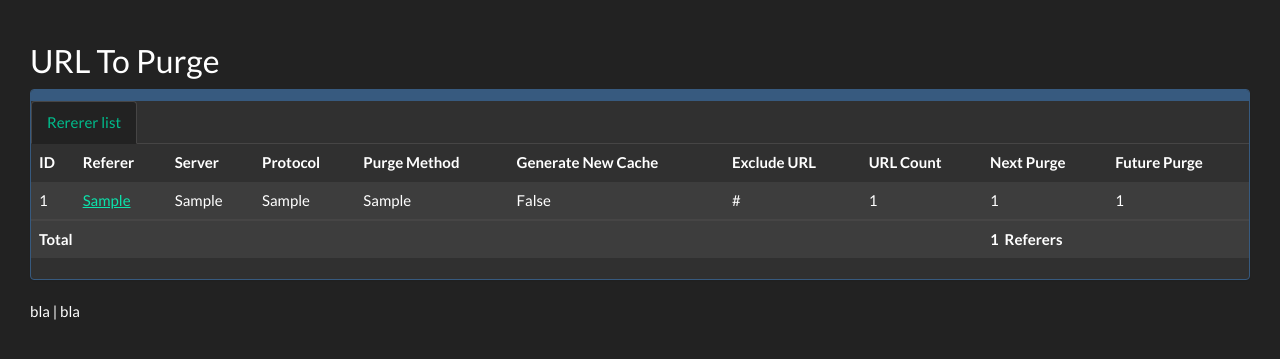
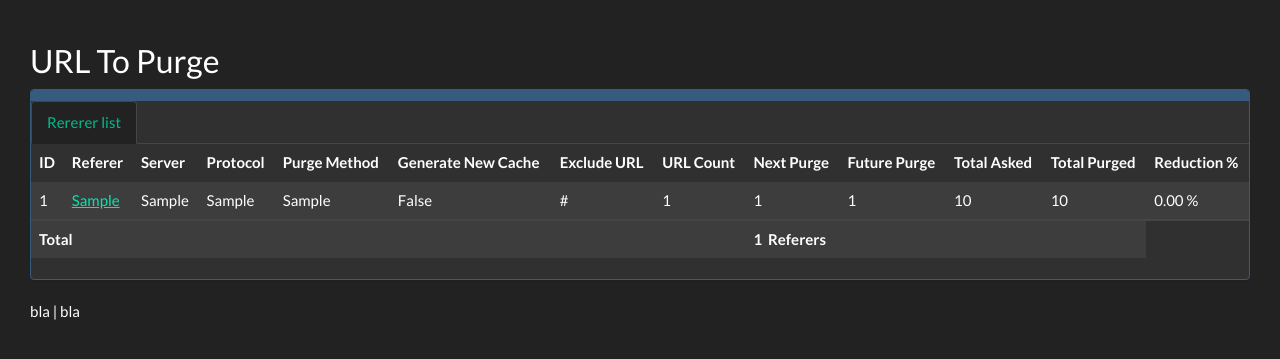
Before and after one commit to javierpi/purge, a Django app: page / in a window 1280 px wide. Shown: the part 60-419 px from the top of the page. Run offline with Django 3.2, Linux system fonts and the light colour scheme; tables that the repository leaves empty hold one stand-in row (values such as "Sample post"); parts of the project's set-up code (start-up, migrations or seed data) failed here and were passed over; some libraries are stand-ins or nearby versions.

Commit message:
Agrega % rendimiento

```diff
--- a/purge_proy/purge/models.py
+++ b/purge_proy/purge/models.py
@@ -2,6 +2,7 @@
 from __future__ import unicode_literals
 
 from django.db import models
+from django.db.models import Sum
 
 
 class PurgeProyect(models.Model):
@@ -21,6 +22,21 @@ class PurgeProyect(models.Model):
 
     def future_ask(self):
         return ToPurge.objects.filter(proyect=self.id).filter(future_ask__gt=0).count()
+
+    def total_asked(self):
+        return ToPurge.objects.filter(proyect=self.id).aggregate(total_asked=Sum('total_asked'))
+
+    def total_purged(self):
+        return ToPurge.objects.filter(proyect=self.id).aggregate(total_purged=Sum('total_purged'))
+
+    def reduction_percent(self):
+        pur = ToPurge.objects.filter(proyect=self.id).aggregate(total_purged=Sum('total_purged'))
+        asked = ToPurge.objects.filter(proyect=self.id).aggregate(total_asked=Sum('total_asked'))
+        if pur['total_purged'] and asked['total_asked']:
+            rat = (1 - (float(float(pur['total_purged']) / float(asked['total_asked'])))) * 100
+        else:
+            rat = 0.00
+        return rat
 
     class Meta:
         verbose_name_plural = 'Purge Proyects'
--- a/purge_proy/purge/templates/purge/topurge.html
+++ b/purge_proy/purge/templates/purge/topurge.html
@@ -1,6 +1,5 @@
 {% extends "purge/header.html" %}
 {% load static %}
-
 
 {% block content %}
 
@@ -43,6 +42,9 @@
                     <th>URL Count</th>
                     <th>Next Purge</th>
                     <th>Future Purge</th>
+                    <th>Total Asked</th>
+                    <th>Total Purged</th>
+                    <th>Reduction %</th>
                   </tr>
                 </thead>
                 <tbody>
@@ -58,6 +60,13 @@
                       <td>{{ group.urlcount }}</td>
                       <td>{{ group.next_ask }}</td>
                       <td>{{ group.future_ask }}</td>
+                      <td>{{ group.total_asked.total_asked }}</td>
+                      <td>{{ group.total_purged.total_purged }}</td>
+                      <td>{{ group.reduction_percent|floatformat:2 }} %</td>
+
+
+
+
 
   	                </tr>
       		      {% endfor %}
@@ -65,7 +74,7 @@
                 <tfooter>
                   <tr>
                       <th colspan="8">Total</th>
-                      <th colspan="2">{{ object_list|length }} &nbsp;Referers</th>
+                      <th colspan="4">{{ object_list|length }} &nbsp;Referers</th>
                   </tr>
                 </tfooter>
       		    </table>
```
Also changed, not shown: purge_proy/purge_proy/settings.py (+1 -6 lines), 4 other files.
